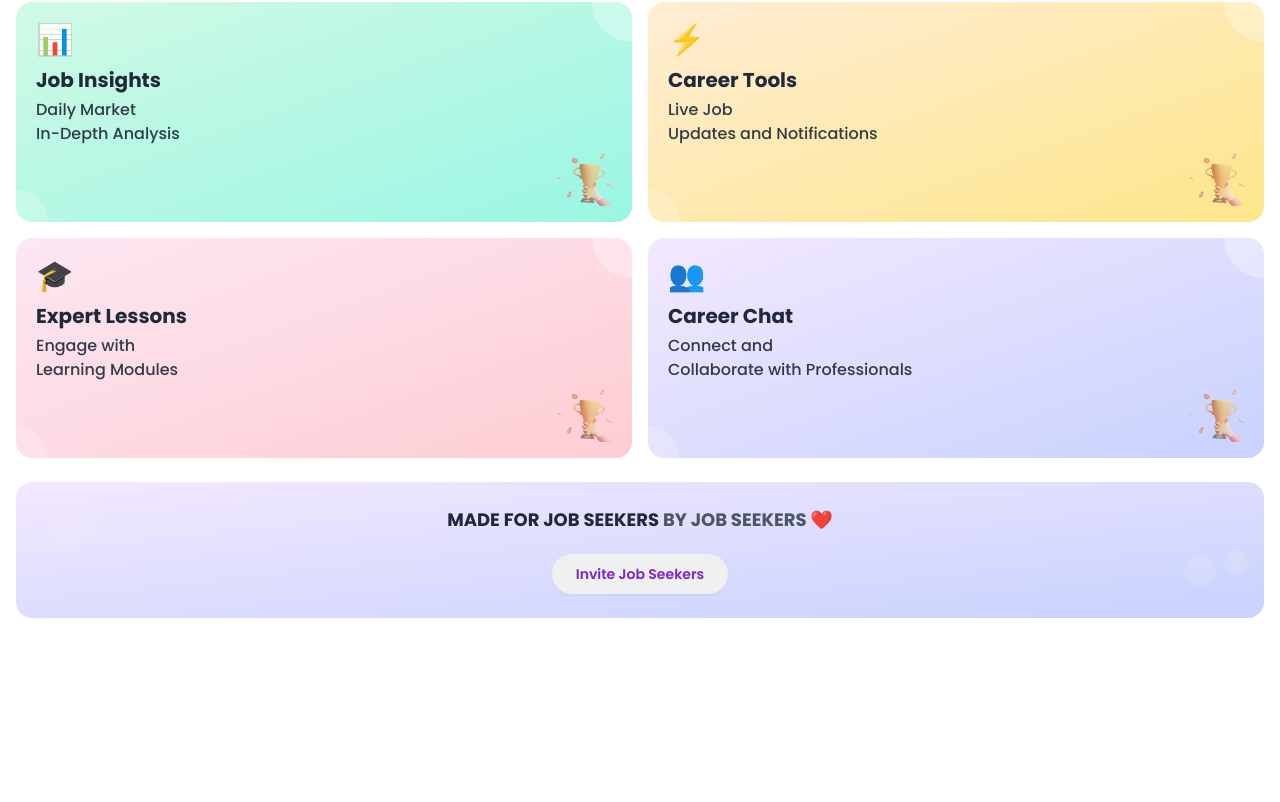
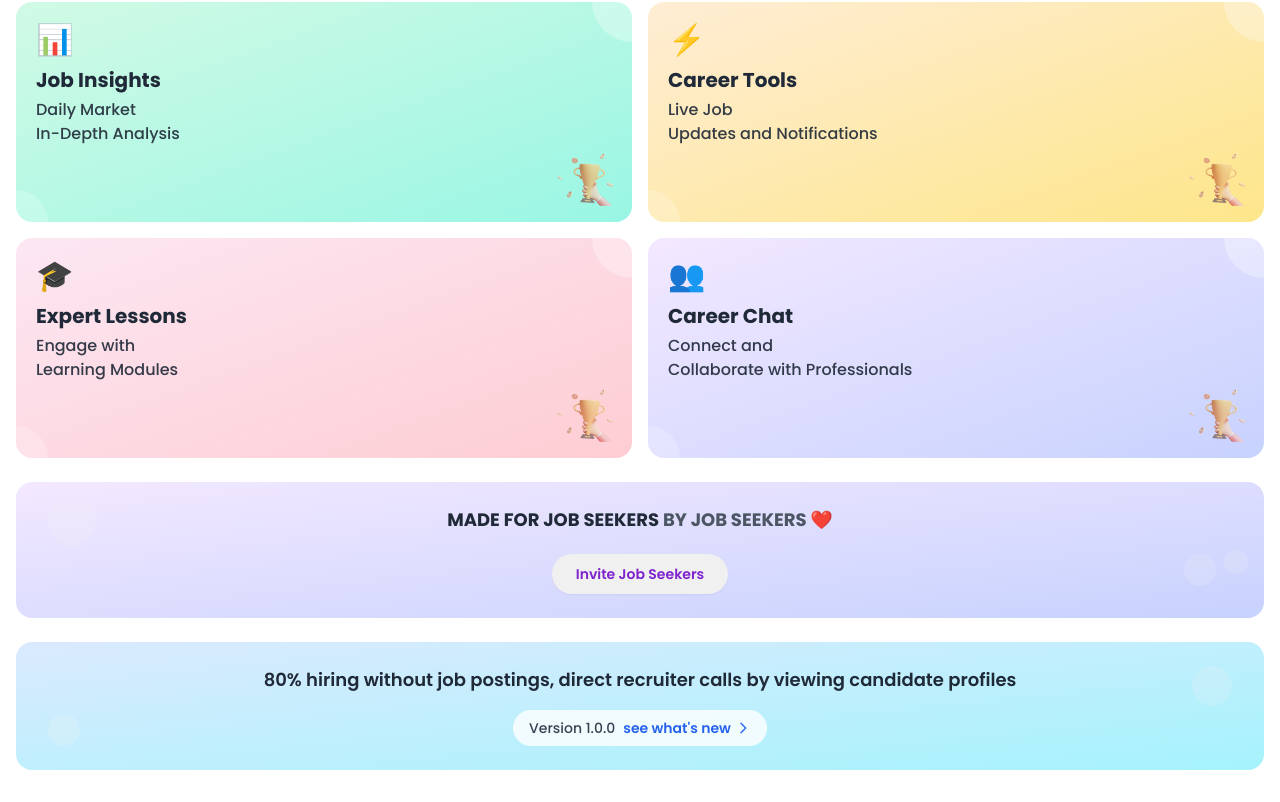
Before and after one commit to SubhodeepRoy17/job-portal-client, a React (Vite) app: page /user-home in a window 1280 px wide. Shown: the part 2855-3657 px from the top of the page. Before the commit the page ends 3505 px from the top, so only its background shows below. Built offline with nearby package versions, Linux system fonts and the light colour scheme; no server answers.

Commit message:
minor change

```diff
--- a/src/pages/user_homepage.jsx
+++ b/src/pages/user_homepage.jsx
@@ -1233,6 +1233,34 @@ function PopularRightNow() {
           <div className="absolute top-1/2 right-4 w-6 h-6 bg-white rounded-full"></div>
         </div>
       </div>
+
+      {/* New section with hiring statistics */}
+      <div className="relative overflow-hidden rounded-2xl bg-gradient-to-br from-blue-100 to-cyan-200 p-6 text-gray-800">
+        <div className="relative z-10">
+          <p className="text-lg font-semibold text-center mb-4">
+            80% hiring without job postings, direct recruiter calls by viewing candidate profiles
+          </p>
+
+          {/* Version info container */}
+          <div className="flex justify-center items-center mt-4">
+            <div className="bg-white/80 rounded-full px-4 py-2 text-sm font-medium text-gray-700 inline-flex items-center">
+              Version 1.0.0
+              <a href="#" className="text-blue-600 hover:text-blue-800 ml-2 font-semibold flex items-center">
+                see what's new
+                <svg xmlns="http://www.w3.org/2000/svg" className="h-4 w-4 ml-1" fill="none" viewBox="0 0 24 24" stroke="currentColor">
+                  <path strokeLinecap="round" strokeLinejoin="round" strokeWidth={2} d="M9 5l7 7-7 7" />
+                </svg>
+              </a>
+            </div>
+          </div>
+        </div>
+
+        {/* Decorative background elements */}
+        <div className="absolute inset-0 opacity-20">
+          <div className="absolute top-6 right-8 w-10 h-10 bg-white rounded-full"></div>
+          <div className="absolute bottom-6 left-8 w-8 h-8 bg-white rounded-full"></div>
+        </div>
+      </div>
     </section>
   )
 }
```
